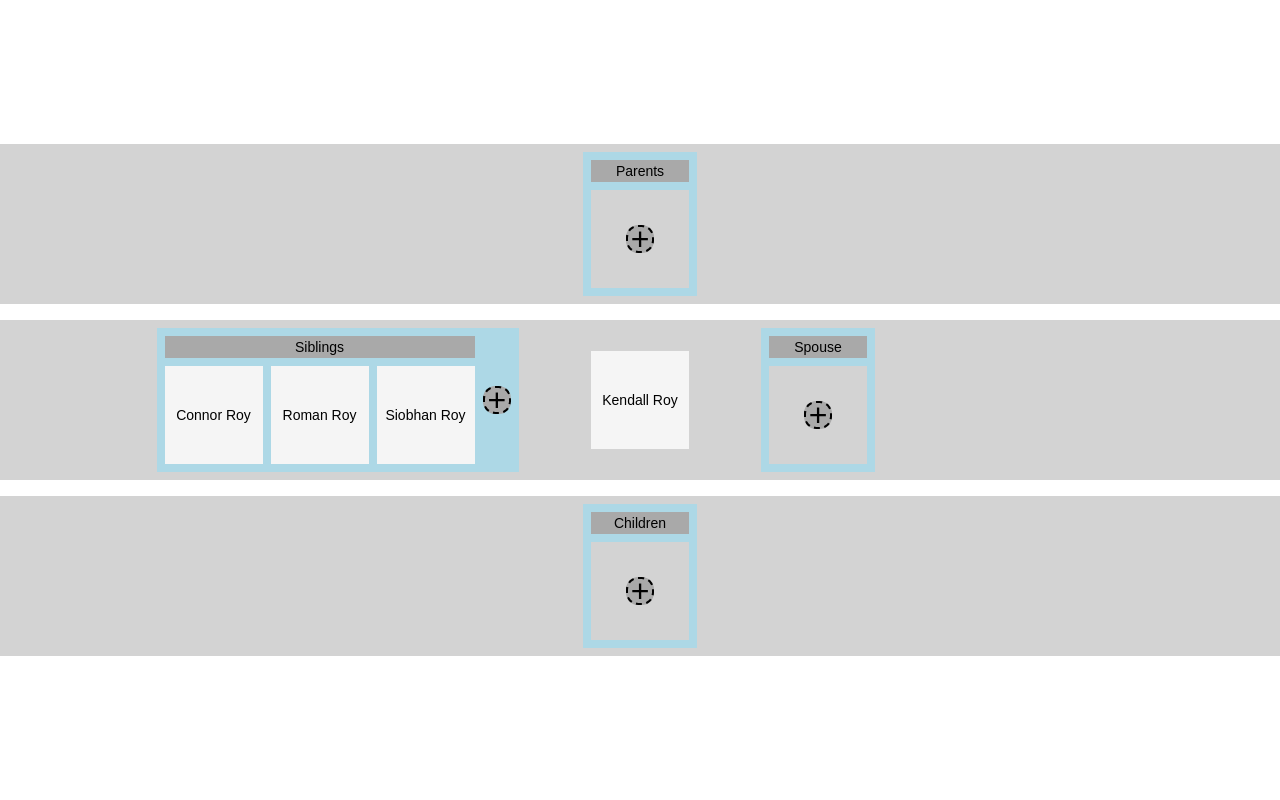
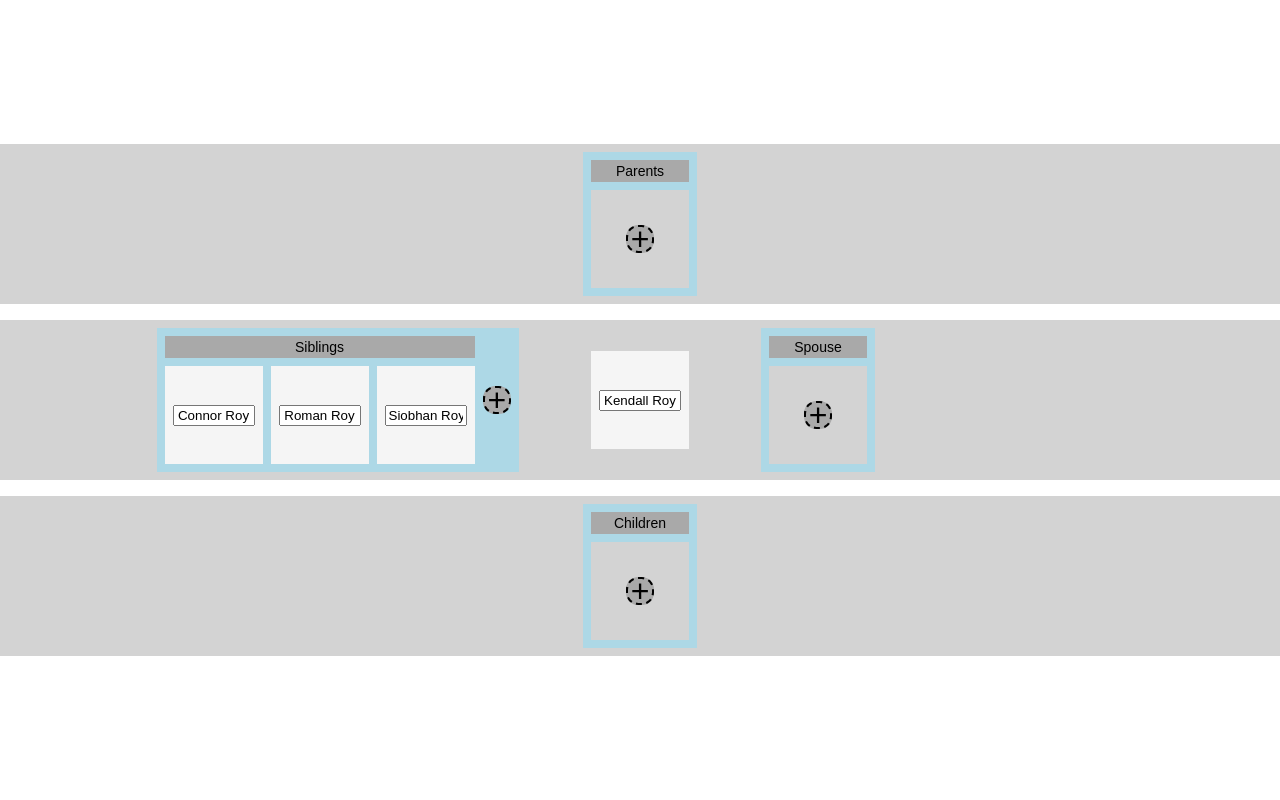
Before and after one commit to deanstein/family-tree, a Svelte app: page / in a window 1280 px wide. Shown: the top 800 px of the page. Built offline with nearby package versions, Linux system fonts and the light colour scheme.

Commit message:
Adding basic text input to PersonNode

```diff
--- a/src/logic/personManagement.js
+++ b/src/logic/personManagement.js
@@ -36,22 +36,6 @@ export const syncActivePersonToTree = () => {
 		};
 	});
 };
-
-function findKeyInObject(obj, key, value) {
-	for (var k in obj) {
-		if (obj.hasOwnProperty(k)) {
-			if (k === key && obj[k] === value) {
-				return obj;
-			} else if (typeof obj[k] === 'object') {
-				var result = findKeyInObject(obj[k], key, value);
-				if (result) {
-					return result;
-				}
-			}
-		}
-	}
-	return null;
-}
 
 export const getPersonIndexById = (personId) => {
 	let personIndex;
@@ -120,23 +104,6 @@ export const getGroupIdFromRelationshipId = (relationshipId) => {
 	return groupId;
 };
 
-function findParentKey(id, obj) {
-	for (let key in obj) {
-		if (obj.hasOwnProperty(key)) {
-			const child = obj[key];
-			if (child.id === id) {
-				return obj.id;
-			}
-			if (typeof child === 'object') {
-				const result = findParentKey(id, child);
-				if (result) {
-					return result;
-				}
-			}
-		}
-	}
-	return null;
-}
 export function getDefaultRelationshipType(relationshipGroup) {
 	for (const key in relationshipGroup) {
 		if (typeof relationshipGroup[key] === 'object') {
@@ -187,3 +154,37 @@ export const upgradePersonData = (personDataToMatch, personDataToModify) => {
 	}
 	return personDataToModify;
 };
+
+function findParentKey(id, obj) {
+	for (let key in obj) {
+		if (obj.hasOwnProperty(key)) {
+			const child = obj[key];
+			if (child.id === id) {
+				return obj.id;
+			}
+			if (typeof child === 'object') {
+				const result = findParentKey(id, child);
+				if (result) {
+					return result;
+				}
+			}
+		}
+	}
+	return null;
+}
+
+function findKeyInObject(obj, key, value) {
+	for (var k in obj) {
+		if (obj.hasOwnProperty(k)) {
+			if (k === key && obj[k] === value) {
+				return obj;
+			} else if (typeof obj[k] === 'object') {
+				var result = findKeyInObject(obj[k], key, value);
+				if (result) {
+					return result;
+				}
+			}
+		}
+	}
+	return null;
+}
--- a/src/ui/PersonNode.svelte
+++ b/src/ui/PersonNode.svelte
@@ -14,6 +14,7 @@
 	import { defaultPerson } from '../stores/relationshipMap';
 	import familyTreeData from '../stores/familyTreeData';
 	import stylingConstants from '../stores/stylingConstants';
+	import TextInput from './TextInput.svelte';
 
 	export let personId;
 
@@ -66,8 +67,8 @@
 	in:receive={{ key: personId }}
 	out:send={{ key: personId }}
 >
-	<div id="person-node-name" class={personNodeNameDynamicClass}>
-		{getPersonById(personId).name}
+	<div id="person-node-name" class='person-node-name {personNodeNameDynamicClass}'>
+		<TextInput inputValue={getPersonById(personId).name}/>
 	</div>
 </div>
 
@@ -78,4 +79,12 @@
 		justify-content: center;
 		background-color: whitesmoke;
 	}
+
+	.person-node-name {
+		display: flex;
+		flex-direction: column;
+		align-items: center;
+		justify-content: center;
+	}
+
 </style>
--- /dev/null
+++ b/src/ui/TextInput.svelte
@@ -0,0 +1,18 @@
+<script>
+    export let inputValue;
+</script>
+
+<div id="text-input-container" class="text-input-container">
+    <input type='text' value={inputValue} id='text-input' class='text-input' on:click|stopPropagation on:keydown|stopPropagation>
+</div>
+
+<style>
+    .text-input-container {
+        display: flex;
+    }
+
+    .text-input {
+        width: 100%;
+        text-align: center;
+    }
+</style>
```
